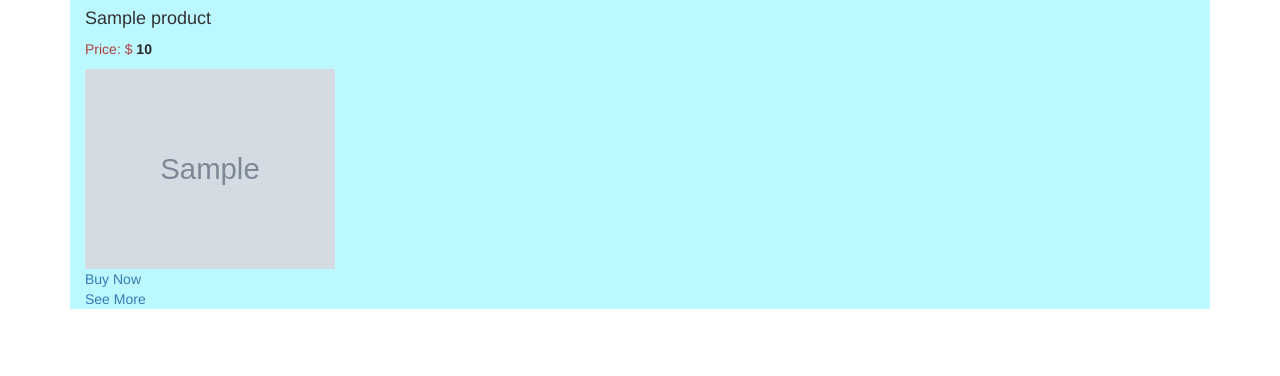
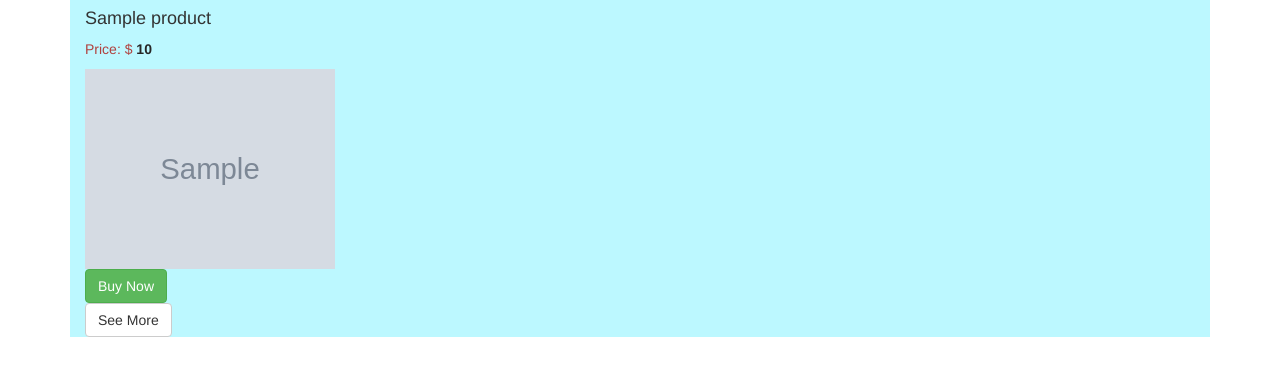
Before and after one commit to P-tech-code/SemiProject, a Symfony app: template templates/product/user_index.html.twig in a window 1280 px wide. Shown: the part 73-449 px from the top of the page. Run offline with Twig, Linux system fonts and the light colour scheme; the template is opened without the code that fills it: most values are stand-ins (such as "Sample title", 1, 10 or a date in 2020); grey boxes marked "Sample" are stand-in pictures; some libraries are stand-ins or nearby versions.

Commit message:
Update user_index.html.twig

```diff
--- a/templates/product/user_index.html.twig
+++ b/templates/product/user_index.html.twig
@@ -12,8 +12,8 @@
                                 <p  style="color: #B0413E">Price: $ <span style="color: #262626; font-weight: bold">{{ product.Price }}</span></p>
                                 <div class="tshirt_img"><img src=" {{ asset('upload/productImages/' ~ product.Image) }}" width="250px" height="200px"></div>
                                 <div class="btn_main">
-                                    <div class="buy_bt"><a href="#">Buy Now</a></div>
-                                    <div class="seemore_bt"><a href="#">See More</a></div>
+                                    <div class="buy_bt"><a href="#" class='btn btn-success'>Buy Now</a></div>
+                                    <div class="seemore_bt"><a href="#" class='btn btn-default'>See More</a></div>
                                 </div>
                             </div>
                         </div>
```
